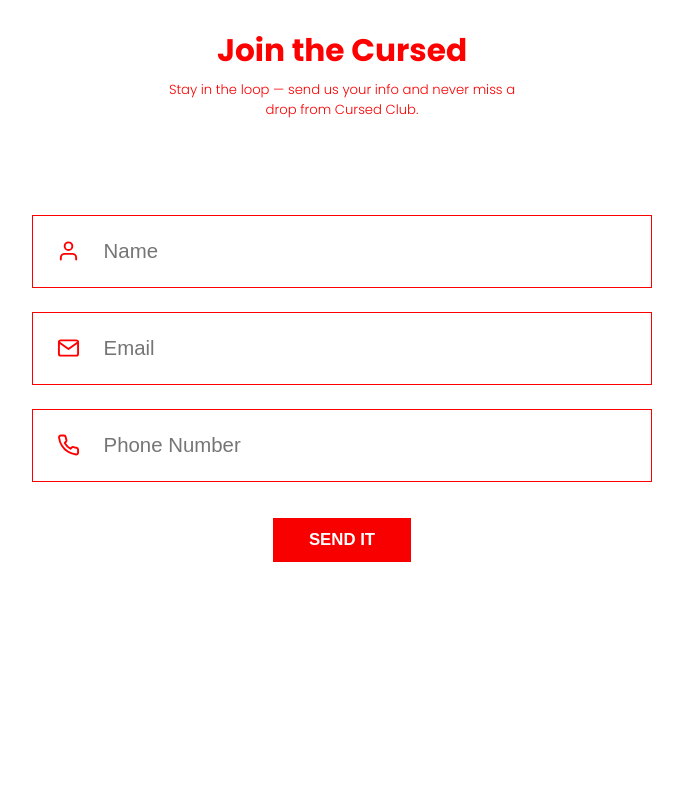
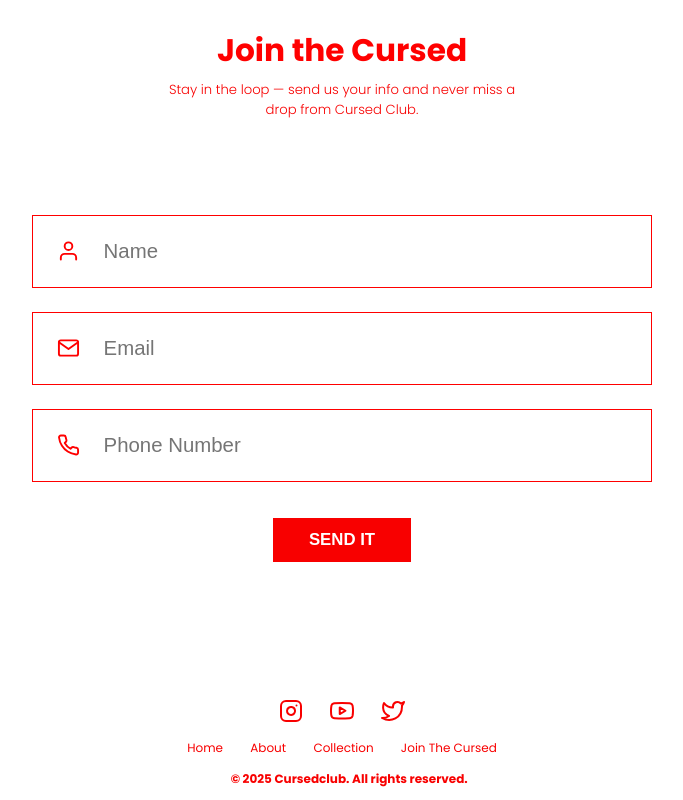
Before and after one commit to mamangjapri06/website-demo, a plain HTML site: page index.html in a window 1280 px wide. Shown: the part 2835-3635 px from the top of the page, without its empty margins (298-981 px from the left). Before the commit the page ends 3474 px from the top, so only its background shows below. Drawn offline with nearby package versions, Linux system fonts and the light colour scheme.

Commit message:
Add files via upload

```diff
--- a/index.html
+++ b/index.html
@@ -163,6 +163,40 @@
     </section>
     <!-- Contact Section End-->
 
+    <!-- Footer start -->
+
+    <footer>
+      <div class="socials">
+        <a href="https://www.instagram.com/staycursedclub" target="_blank">
+          <i data-feather="instagram"></i>
+        </a>
+        <a
+          href="https://youtu.be/hTedSBfEVl0?si=05aTEHIePOTdiRkp"
+          target="_blank"
+        >
+          <i data-feather="youtube"></i>
+        </a>
+        <a href="https://www.speedhunters.com/" target="_blank">
+          <i data-feather="twitter"></i>
+        </a>
+      </div>
+      <div class="links">
+        <a href="#home">Home</a>
+        <a href="#about">About</a>
+        <a href="#menu">Collection</a>
+        <a href="#contact">Join The Cursed</a>
+      </div>
+
+      <div class="credit">
+        <p>
+          Created by <a href="">© 2025 Cursedclub. All rights reserved.</a>. |
+          &copy; 2023.
+        </p>
+      </div>
+    </footer>
+
+    <!-- Footer End -->
+
     <!-- Feather Icons -->
     <script>
       feather.replace();
```
